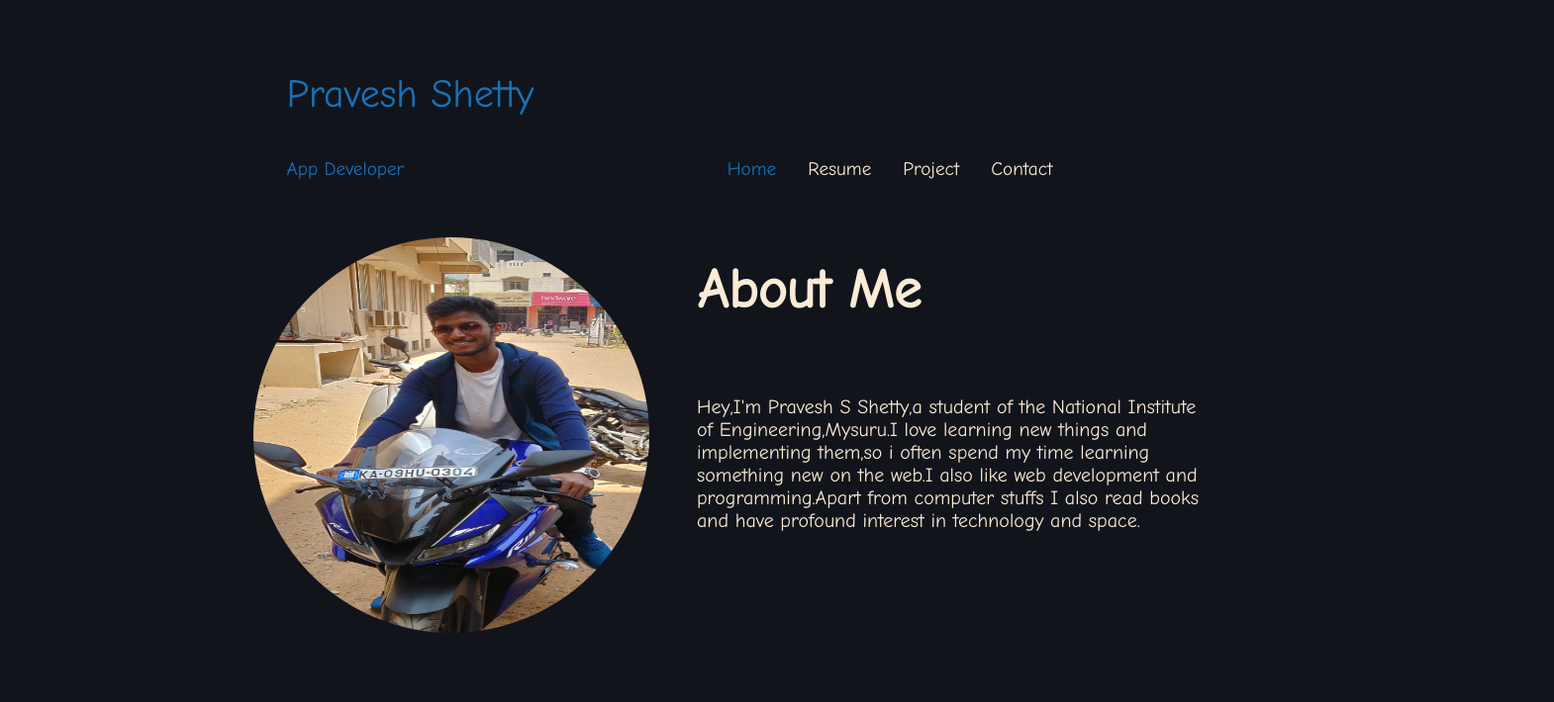
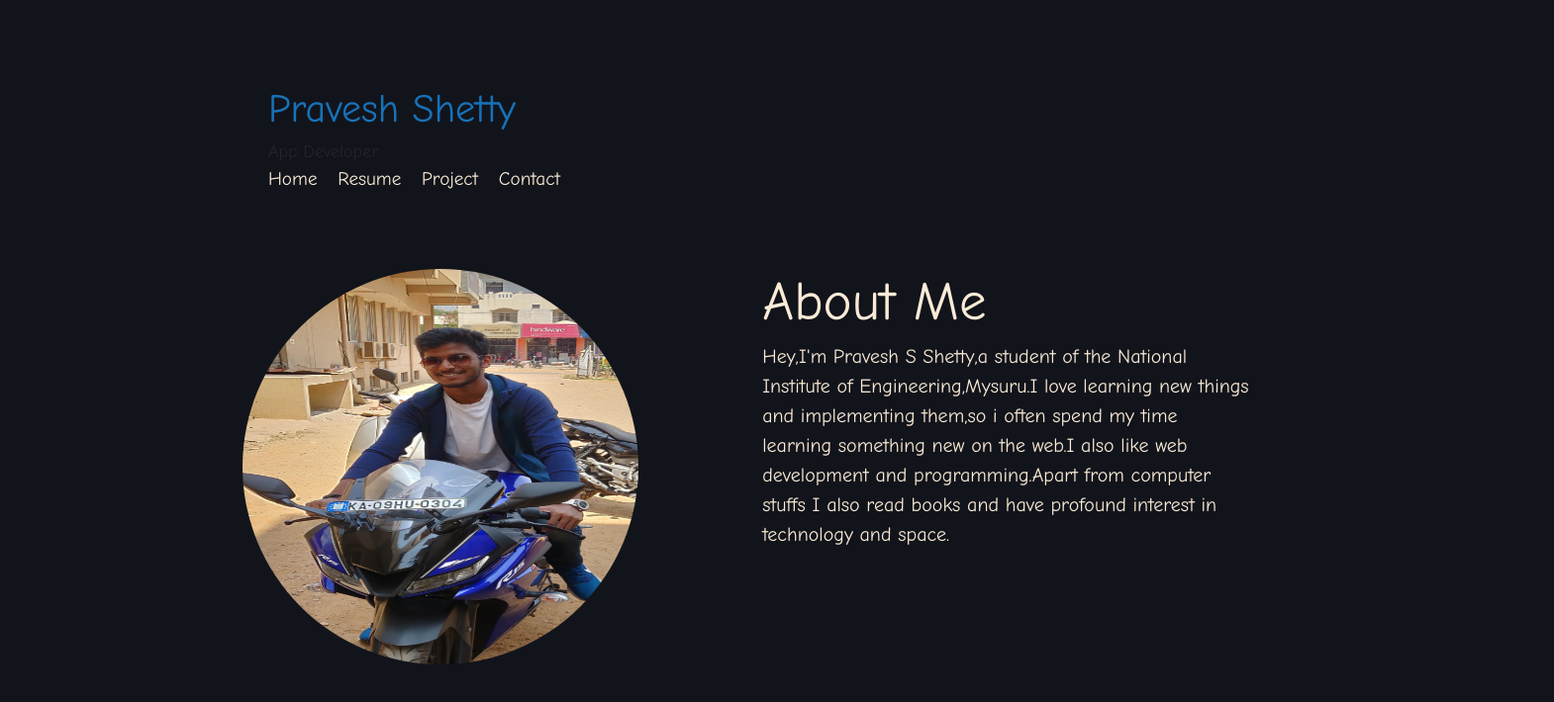
Before and after one commit to Pravesh45/Pravesh45.github.io, a plain HTML site: page index.html in a window 1280 px wide. Shown: the whole page at 99% size, 1570 px wide, since content can reach past the window. Drawn offline with nearby package versions, Linux system fonts and the light colour scheme.

Commit message:
Made changes to home page

```diff
--- a/index.html
+++ b/index.html
@@ -5,20 +5,32 @@
     <meta charset="UTF-8">
     <meta name="viewport" content="width=device-width, initial-scale=1.0">
     <title>Pravesh S Shetty</title>
+    <link rel="stylesheet" href="https://maxcdn.bootstrapcdn.com/bootstrap/4.0.0/css/bootstrap.min.css"
+        integrity="sha384-Gn5384xqQ1aoWXA+058RXPxPg6fy4IWvTNh0E263XmFcJlSAwiGgFAW/dAiS6JXm" crossorigin="anonymous">
+    <script src="https://maxcdn.bootstrapcdn.com/bootstrap/4.0.0/js/bootstrap.min.js"
+        integrity="sha384-JZR6Spejh4U02d8jOt6vLEHfe/JQGiRRSQQxSfFWpi1MquVdAyjUar5+76PVCmYl"
+        crossorigin="anonymous"></script>
+    <link href="https://fonts.googleapis.com/css2?family=Comic+Neue&display=swap" rel="stylesheet">
     <link rel="stylesheet" href="./public/css/style1.css">
-    <link href="https://fonts.googleapis.com/css2?family=Comic+Neue&display=swap" rel="stylesheet">
 </head>
 
 <body>
     <div id="header">
+        <div class="container-fluid">
+            <div class="row">
+                <div class="col-lg-12 col-md-12 col-sm-12">
                     <span id="name">
                         Pravesh Shetty
                     </span>
                 </div>
-    <div id="nameb">
-        <span id="design">
+            </div>
+            <div class="row">
+                <div class="col-lg-6 col-md-4 col-sm-12" id="designation">
+                    <span id="desigation">
                         App Developer
                     </span>
+                </div>
+                <div class="col-lg-7 col-md-8 col-sm-12">
                     <span id="namer">
                         <span>
                             <a style="color:#1772B9;">Home</a>
@@ -34,14 +46,35 @@
                         </span>
                     </span>
                 </div>
+            </div>
+        </div>
+    </div>
+    <div class="main">
+        <div class="container-fluid">
+            <div class="row">
+                <div class="col-lg-6 col-md-12 col-sm-12">
                     <img src="./Images/609a511-80042e50-81-0.jpg" alt="Profile Pic" id="pp">
+                </div>
+                <div class="col-lg-6 col-md-12 col-sm-12">
+                    <div class="text">
                         <h1 id="about">
                             About Me
                         </h1>
                         <div id="me">
-        Hey,I'm Pravesh S Shetty,a student of the National Institute of Engineering,Mysuru.I love learning new things
-        and implementing them,so i often spend my time learning something new on the web.I also like web development and
-        programming.Apart from computer stuffs I also read books and have profound interest in technology and space.
+                            Hey,I'm Pravesh S Shetty,a student of the National Institute of Engineering,Mysuru.I love
+                            learning
+                            new things
+                            and implementing them,so i often spend my time learning something new on the web.I also like
+                            web
+                            development and
+                            programming.Apart from computer stuffs I also read books and have profound interest in
+                            technology
+                            and space.
+                        </div>
+                    </div>
+                </div>
+            </div>
+        </div>
     </div>
 </body>
 
--- a/public/css/style1.css
+++ b/public/css/style1.css
@@ -9,15 +9,18 @@ html, body {
 body{
      background-color:#12141B;
 }
+#designation{
+    font-size: large;
+}
 #name{
     font-size: 40px;
     color: #1772B9;
 }
 #header{
     position: absolute;
-    margin-top:5%;
-    margin-left: 22%;
     width: 100vw;
+    left:20%;
+    top:10%;
 }
 #design{
     position: relative;
@@ -35,44 +38,38 @@ body{
 #namer
 {
     position: relative;
-    left:45vw;
     font-size: larger;
     color: antiquewhite;
 }
 #namer span{
-    margin-left: 2%;
+    margin-right: 2%;
     margin-bottom: -20px;
 }
 #pp{
     border-radius: 50%;
     width: 400px;
     height:400px;
-    position: absolute;
-    left:20%;
-    top:30%;
     background-color: #090A0E;
 }
 
 #about{
-    position: absolute;
     font-size: 55px;
-    top:28%;
-    left:55%;
     color: antiquewhite;
 }
 
 #me{
-    position: absolute;
     font-size: 20px;
-    top:50%;
-    left:55%;
     color:antiquewhite;
-    width:40%;
 }
 a{
-    text-decoration: none;
-    color:antiquewhite;
+    text-decoration: none !important;
+    color:antiquewhite !important;
 }
 a:hover{
-    color:#1772B9;
+    color:#1772B9 !important;
 }
+.main{
+    position: absolute;
+    left:18%;
+    top:34%;
+}
```
Also changed, not shown: resume.html (+1 -1 lines). Lines whose indentation alone changed are shown as unchanged.
